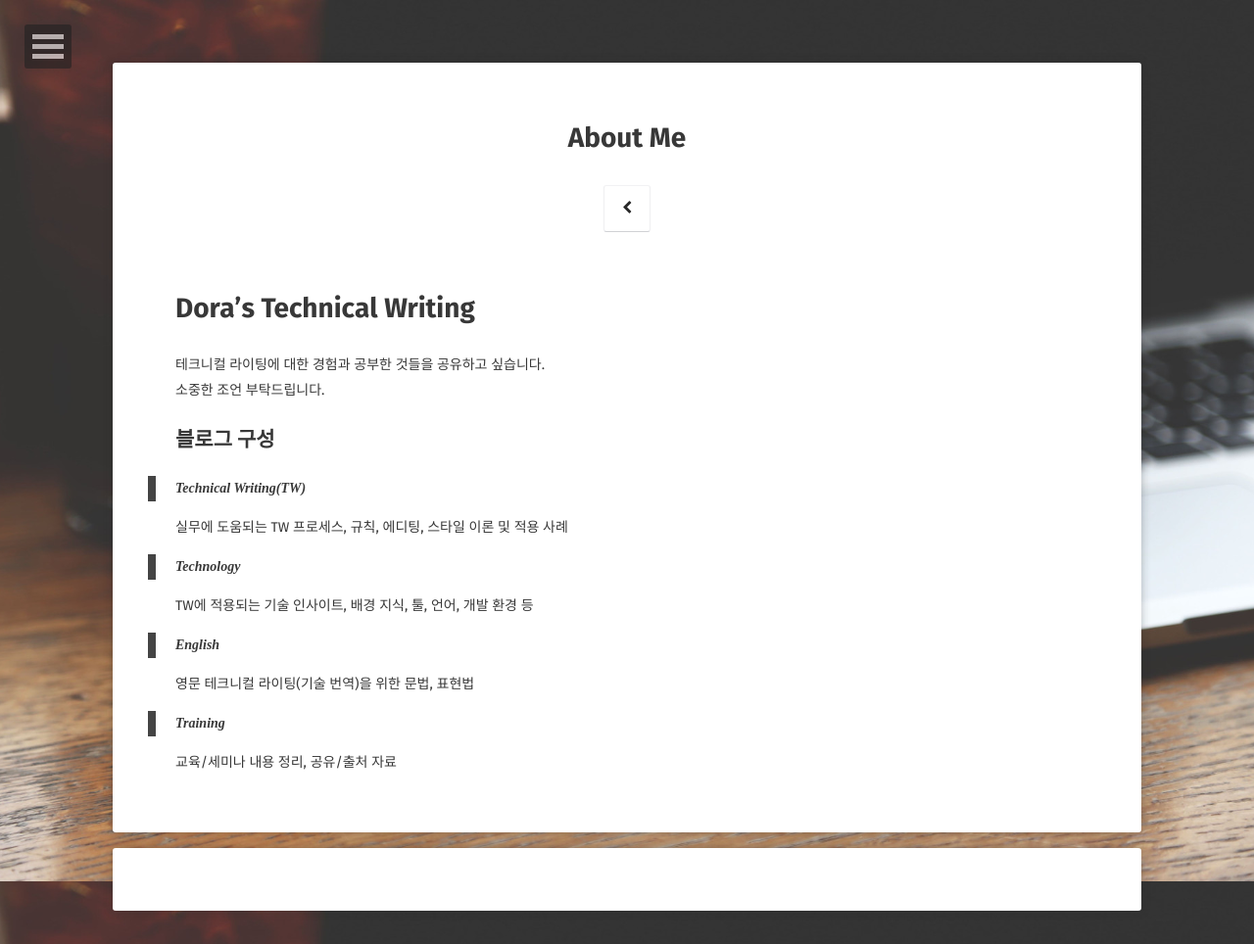
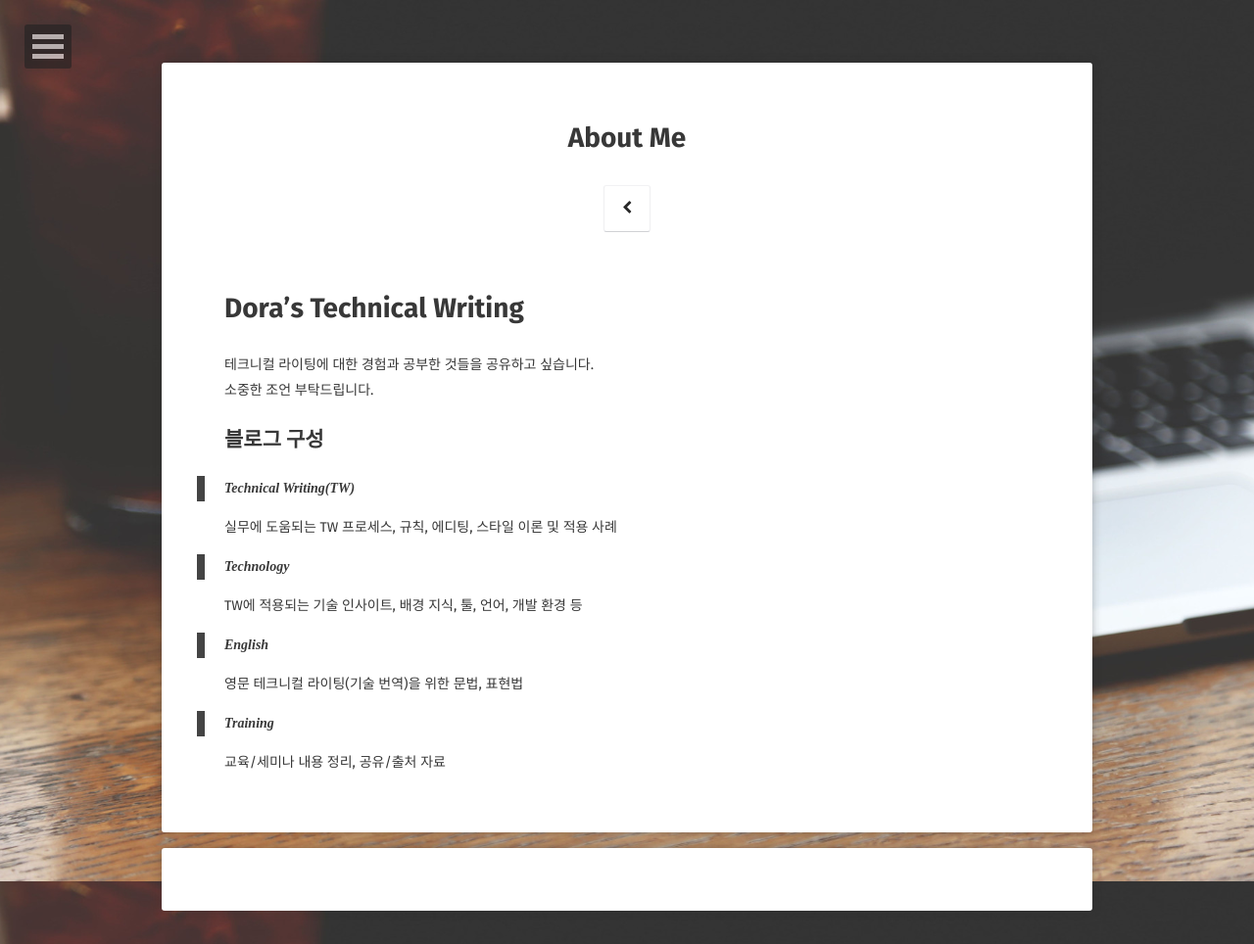
Before and after one commit to dora-author/dora-author.github.io, a Jekyll site: the page built from about/index.md, in a window 1280 px wide. Shown: the whole page at 98% size. Built offline with Jekyll 4.4.1, drawn with Linux system fonts in a browser that asks for light colours; some web fonts are replaced; comment, search, counter and statistics services are not loaded.

Commit message:
Modify css
Signed-off-by: EunJung Kim <zadora1004@naver.com>

```diff
--- a/_sass/site.scss
+++ b/_sass/site.scss
@@ -71,8 +71,8 @@ body {
 	align-items: center;
 }
 .container {
-	width: 100%; //eidt
-	max-width: 950px; //edit
+	width: 36rem; //eidt
+	max-width: 750px; //edit
 	//width: 100%; //add
 	//max-width: 100%;
 	padding-right: 15px;
@@ -107,7 +107,7 @@ body {
 }
 .wrapper {
 	width: 100%; //edit
-	max-width: 1050px; //edit
+	max-width: 950px; //edit
 	margin: 4rem auto;
 	background: $white;
 	color: $color_tuatara;
@@ -123,7 +123,7 @@ body {
 }
 #disqus_thread {
 	width: 100%; //edit
-	max-width: 1050px; //edit
+	max-width: 950px; //edit
 	margin: -3rem auto 4rem;
 	background: $white;
 	color: $color_tuatara;
```
